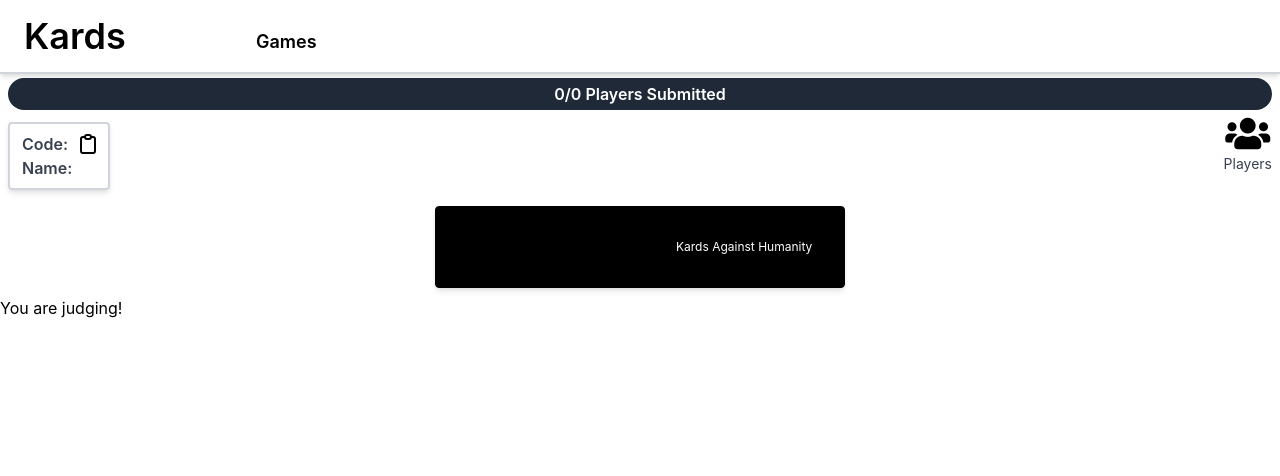
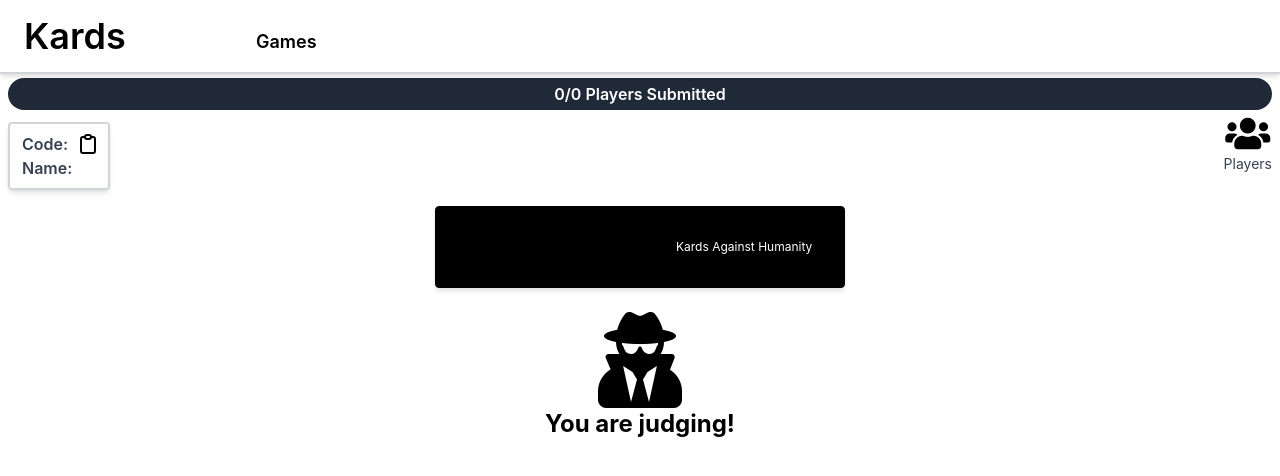
Before and after one commit to BrayonCrayon/kards-against-humanity-app, a React (Create React App) app: page /game/1 in a window 1280 px wide. Shown: the top 476 px of the page. Built offline with nearby package versions, Linux system fonts and the light colour scheme; no server answers.

Commit message:
Show judge message

```diff
--- a/src/Components/GameInfo.tsx
+++ b/src/Components/GameInfo.tsx
@@ -77,7 +77,7 @@
       <div className="mx-auto my-2 w-full px-2 md:w-1/2 lg:w-1/3">
         <BlackKard card={blackCard} />
       </div>
-      <JudgeMessage user={user} judge={judge} />
+      <JudgeMessage user={user} judge={judge} className="mt-6" />
     </div>
   );
 };
--- a/src/Components/JudgeMessage.tsx
+++ b/src/Components/JudgeMessage.tsx
@@ -4,14 +4,23 @@
 interface JudgeMessageProps {
   user: User;
   judge: User;
+  className?: string;
 }
 
-const JudgeMessage: FC<JudgeMessageProps> = ({ user, judge }) => {
+const JudgeMessage: FC<JudgeMessageProps> = ({
+  user,
+  judge,
+  className = "",
+}) => {
   return (
     <>
       {user.id === judge.id && (
-        <div data-testid="judge-message" className="">
-          You are judging!
+        <div
+          data-testid="judge-message"
+          className={`flex flex-col w-full ${className}`}
+        >
+          <i className="fas fa-user-secret text-8xl self-center" />
+          <p className="text-center font-bold text-2xl">You are judging!</p>
         </div>
       )}
     </>
```
